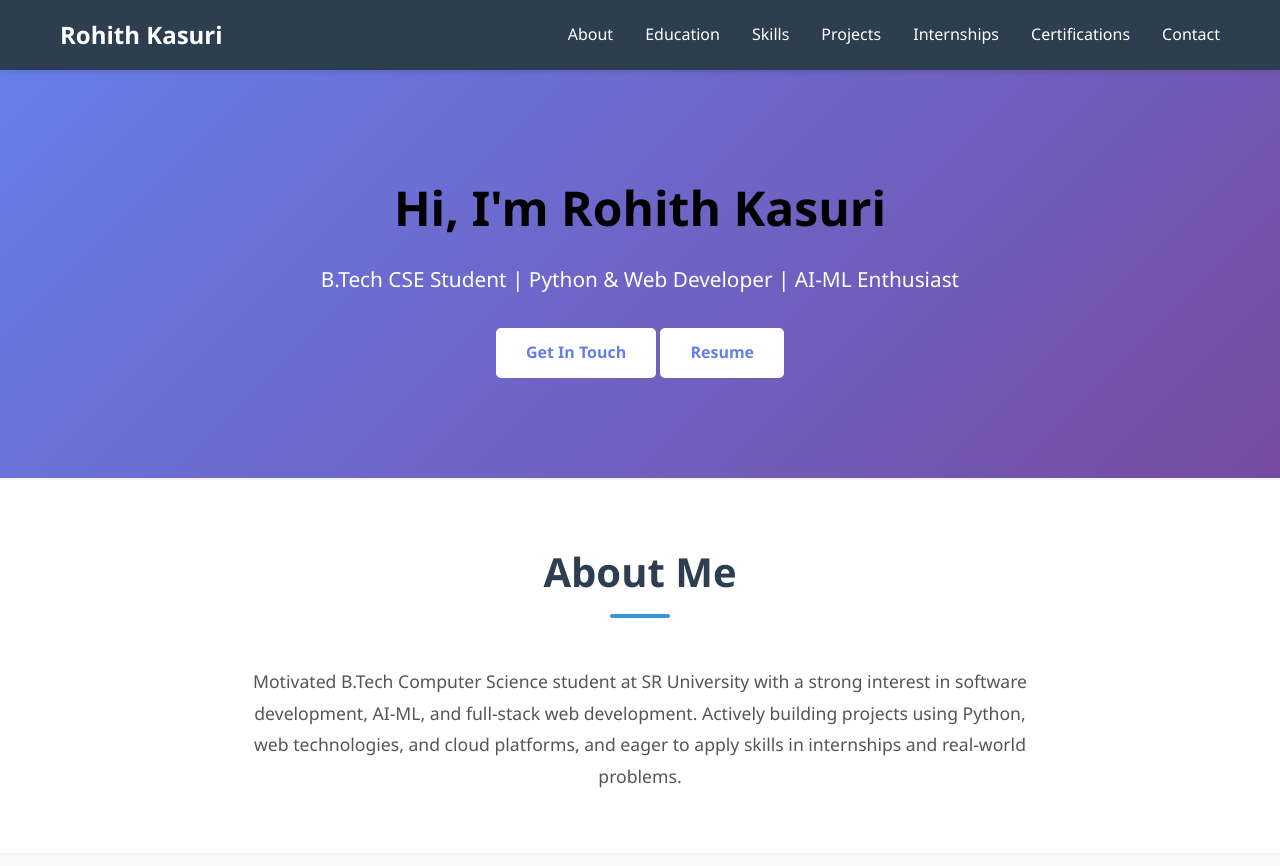
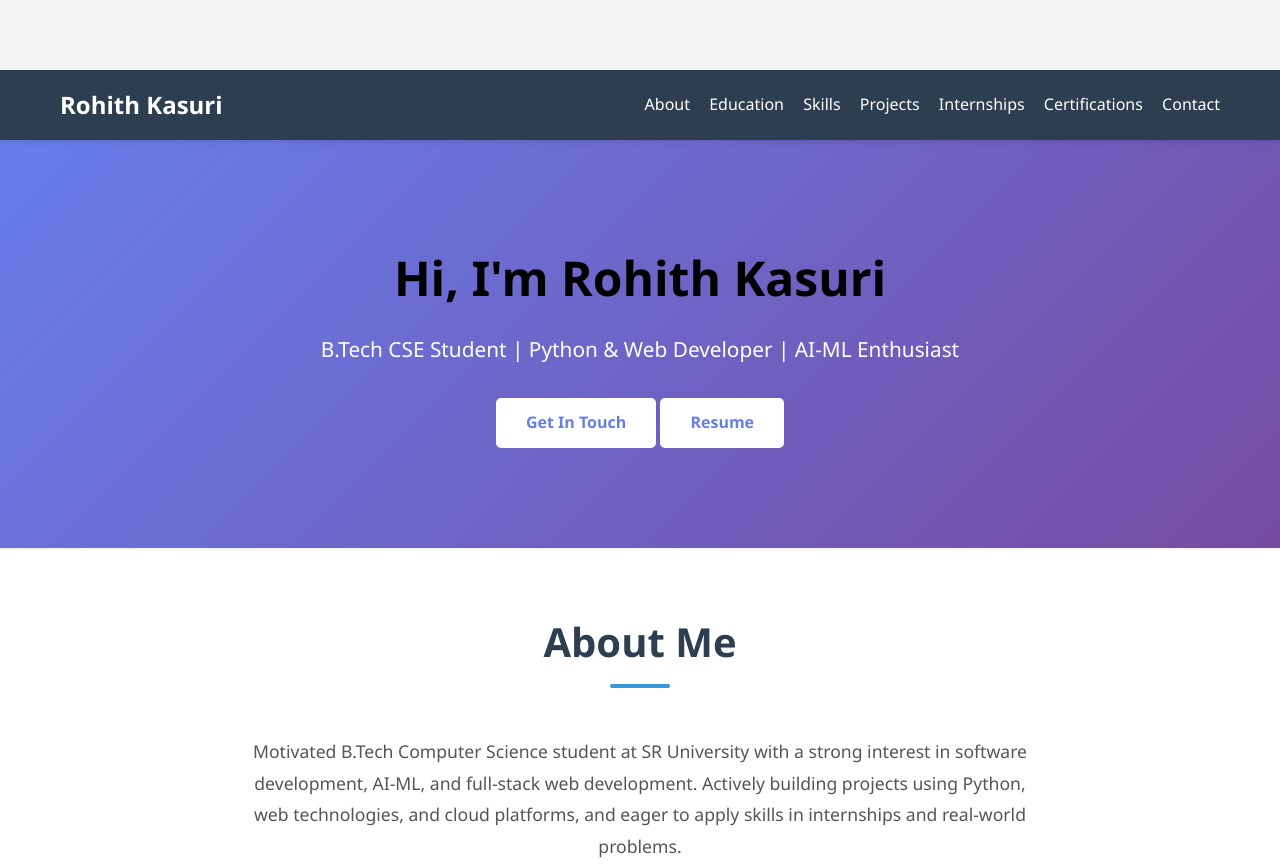
Before and after one commit to Kasurirohith/my-portfolio, a plain HTML site: page index.html in a window 1280 px wide. Shown: the top 866 px of the page. Drawn offline with Linux system fonts and the light colour scheme.

Commit message:
Force horizontal navbar on all devices with overflow scrolling

```diff
--- a/style.css
+++ b/style.css
@@ -10,6 +10,7 @@ body {
     line-height: 1.6;
     color: #333;
     background: #f4f4f4;
+        padding-top: 70px;
 }
 
 .container {
@@ -27,6 +28,7 @@ nav {
     top: 0;
     z-index: 100;
     box-shadow: 0 2px 5px rgba(0,0,0,0.1);
+        overflow-x: auto;
 }
 
 nav .container {
@@ -43,9 +45,11 @@ nav .container {
 
 .nav-links {
     display: flex;
+    flex-direction: row;
+    gap: 1.2rem;
     list-style: none;
-        flex-direction: row;
-    gap: 2rem;
+    flex-wrap: nowrap;        /* IMPORTANT */
+    white-space: nowrap;     /* IMPORTANT */
 }
 
 .nav-links ul {
@@ -409,8 +413,7 @@ footer {
 /* Responsive Design */
 @media (max-width: 480px) {
     .nav-links {
-        gap: 1rem;
-        font-size: 0.9rem;
+        gap: 0.7rem;        font-size: 0.9rem;
     480px
 
         .nav-links ul {
```
